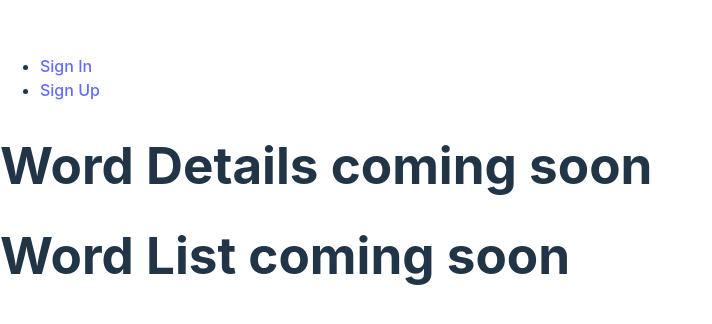
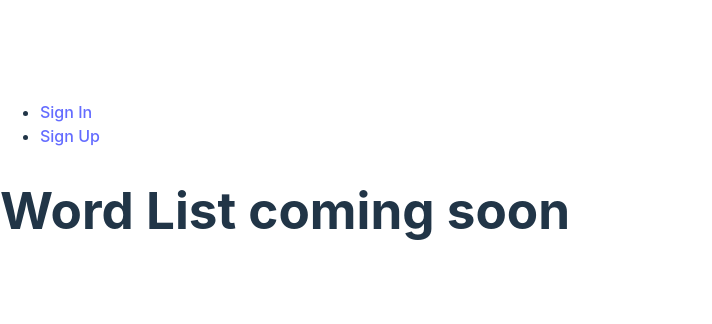
Before and after one commit to sarmaakondi/word-nerd-herd-client, a React (Vite) app: page / in a window 1280 px wide. Shown: the part 222-546 px from the top of the page, without its empty margins (0-712 px from the left). Built offline with nearby package versions, Linux system fonts and the light colour scheme; no server answers.

Commit message:
set up dashboard

```diff
--- a/src/App.jsx
+++ b/src/App.jsx
@@ -22,6 +22,7 @@ const App = () => {
                 <NavBar user={user} handleSignout={handleSignout} />
                 <Routes>
                     <Route path="/" element={<Dashboard user={user} />} />
+
                     <Route
                         path="/signup"
                         element={<SignupForm setUser={setUser} />}
--- a/src/components/Dashboard/Dashboard.jsx
+++ b/src/components/Dashboard/Dashboard.jsx
@@ -1,14 +1,12 @@
 import { AuthedUserContext } from "../../App";
 import { useContext } from "react";
 
-import WordDetails from "../WordDetails/WordDetails";
 import WordList from "../WordList/WordList";
 
 const Dashboard = () => {
     const user = useContext(AuthedUserContext);
     return (
         <main>
-            <WordDetails />
             <WordList />
         </main>
     );
--- a/src/components/NavBar/NavBar.jsx
+++ b/src/components/NavBar/NavBar.jsx
@@ -10,9 +10,9 @@ const NavBar = ({ handleSignout }) => {
                 <nav>
                     <ul>
                         <li>Welcome, {user.username}</li>
-                        <li>
+                        {/* <li>
                             <Link to="/">Dashboard</Link>
-                        </li>
+                        </li> */}
                         <li>
                             <Link to="" onClick={handleSignout}>
                                 Sign Out
```
